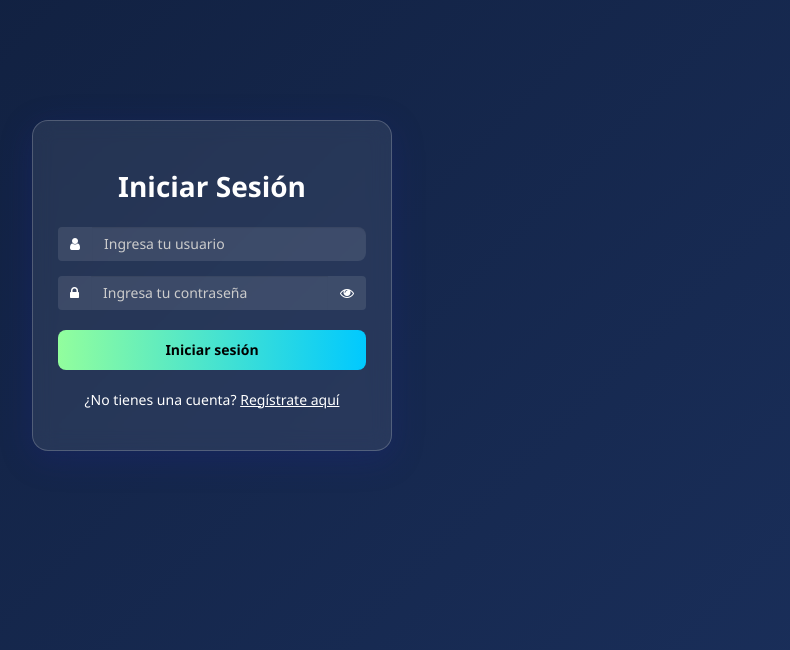
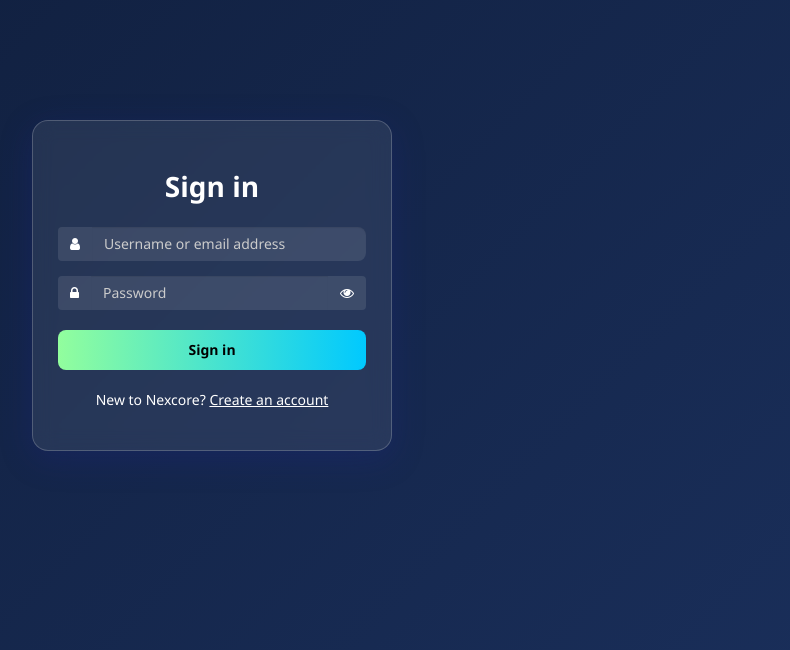
Before and after one commit to JackCocker/nexcore_dashboard, a PHP site: page / in a window 1280 px wide. Shown: the part 66-716 px from the top of the page, without its empty margins (428-1218 px from the left). Run offline with PHP 8.4, Linux system fonts and the light colour scheme.

```diff
--- a/index.php
+++ b/index.php
@@ -23,7 +23,7 @@ if (isset($_SESSION['id'])) {
 
 <head>
   <meta charset="utf-8">
-  <title>Nexcore | Login</title>
+  <title>Nexcore | Sign in</title>
 
   <!-- Importamos los estilos de Bootstrap -->
   <link rel="stylesheet" href="css/bootstrap.min.css">
@@ -51,7 +51,7 @@ if (isset($_SESSION['id'])) {
   <div class="login-container">
     <div class="login-card">
       <div class="text-center">
-        <h2 class="login-title">Iniciar Sesión</h2>
+        <h2 class="login-title">Sign in</h2>
       </div>
 
       <fieldset>
@@ -59,7 +59,7 @@ if (isset($_SESSION['id'])) {
           <label class="sr-only" for="user">Usuario</label>
           <div class="input-group">
             <span class="input-group-addon"><i class="fa fa-user"></i></span>
-            <input type="text" class="form-control" id="user" placeholder="Ingresa tu usuario">
+            <input type="text" class="form-control" id="user" placeholder="Username or email address">
           </div>
         </div>
 
@@ -69,7 +69,7 @@ if (isset($_SESSION['id'])) {
           <div class="input-group">
             <span class="input-group-addon"><i class="fa fa-lock"></i></span>
             <input type="password" autocomplete="off" class="form-control" id="clave"
-              placeholder="Ingresa tu contraseña">
+              placeholder="Password">
             <span class="input-group-addon" onmousedown="mostrarClave()" onmouseup="ocultarClave()"
               onmouseleave="ocultarClave()">
               <i class="fa fa-eye" id="ojo"></i>
@@ -88,11 +88,11 @@ if (isset($_SESSION['id'])) {
         </div>
 
         <!-- Botón login -->
-        <button type="button" class="btn btn-login btn-block" id="login">Iniciar sesión</button>
+        <button type="button" class="btn btn-login btn-block" id="login">Sign in</button>
 
         <!-- Registro -->
         <div class="text-center register-link">
-          <p>¿No tienes una cuenta? <a href="registro.php">Regístrate aquí</a></p>
+          <p>New to Nexcore? <a href="registro.php">Create an account</a></p>
         </div>
       </fieldset>
     </div>
```
Also changed, not shown: registro.php (+5 -5 lines).
